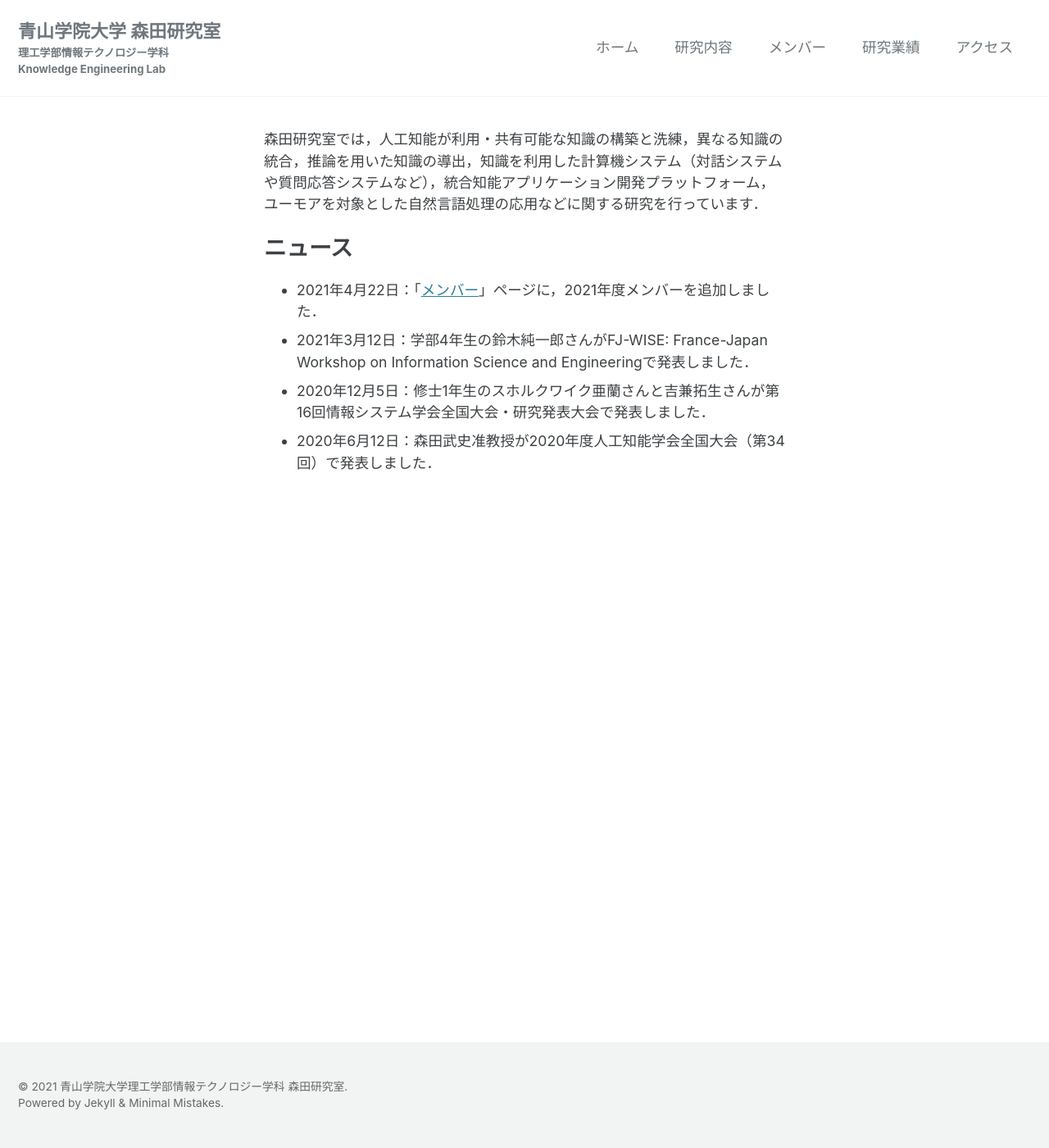
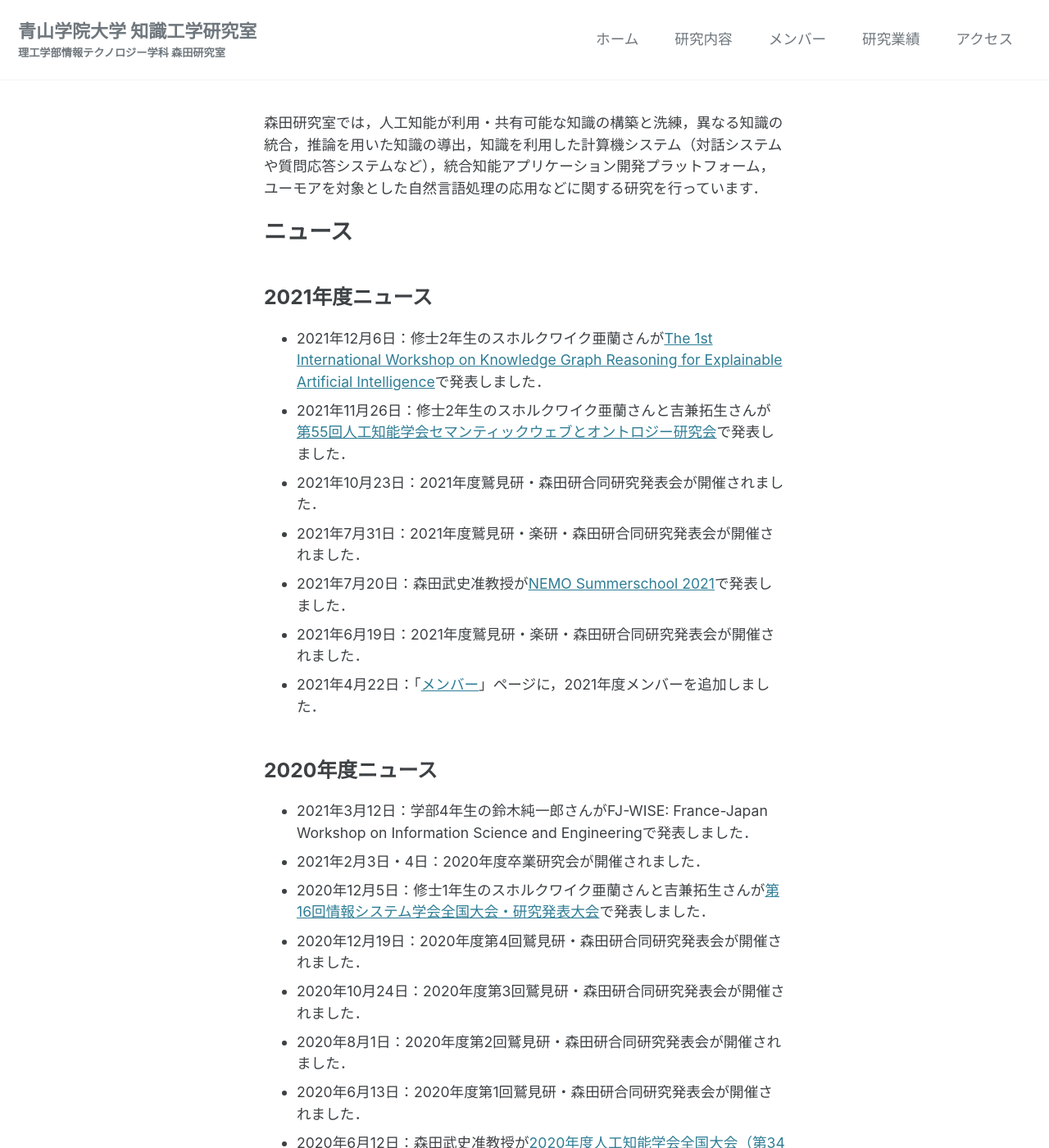
Before and after one commit to ke-lab-it-agu/ke-lab-it-agu.github.io, a Jekyll site: the page built from index.md, in a window 1280 px wide and 1400 px high. Shown: the whole window at 82% size. Built offline with Jekyll 4.4.1, drawn with Linux system fonts in a browser that asks for light colours; cached includes are drawn as plain includes; some of the changed text lies outside the part shown.

Commit message:
ニュースと研究業績を更新

```diff
--- a/_config.yml
+++ b/_config.yml
@@ -17,11 +17,11 @@ minimal_mistakes_skin    : "default" # "air", "aqua", "contrast", "dark", "dirt"
 # Site Settings
 locale                   : "ja"
 languages                : ["ja", "en"]
-title                    : "青山学院大学 森田研究室"
+title                    : "青山学院大学 知識工学研究室"
 title_separator          : "-"
-subtitle                 : 理工学部情報テクノロジー学科 <br> Knowledge Engineering Lab
-name                     : "青山学院大学理工学部情報テクノロジー学科 森田研究室"
-description              : "青山学院大学理工学部情報テクノロジー学科 森田研究室"
+subtitle                 : 理工学部情報テクノロジー学科 森田研究室
+name                     : "青山学院大学理工学部情報テクノロジー学科 知識工学研究室"
+description              : "青山学院大学理工学部情報テクノロジー学科 知識工学研究室"
 url                      : "https://ke.it.aoyama.ac.jp"
 baseurl                  : # the subpath of your site, e.g. "/blog"
 repository               : # GitHub username/repo-name e.g. "mmistakes/minimal-mistakes"
--- a/index.md
+++ b/index.md
@@ -7,7 +7,21 @@ layout: home
 
 森田研究室では，人工知能が利用・共有可能な知識の構築と洗練，異なる知識の統合，推論を用いた知識の導出，知識を利用した計算機システム（対話システムや質問応答システムなど），統合知能アプリケーション開発プラットフォーム，ユーモアを対象とした自然言語処理の応用などに関する研究を行っています．
 # ニュース
+## 2021年度ニュース
+* 2021年12月6日：修士2年生のスホルクワイク亜蘭さんが[The 1st International Workshop on Knowledge Graph Reasoning for Explainable Artificial Intelligence](https://kgr4xai.ikgrc.org/)で発表しました．
+* 2021年11月26日：修士2年生のスホルクワイク亜蘭さんと吉兼拓生さんが[第55回人工知能学会セマンティックウェブとオントロジー研究会](https://www.sigswo.org/papers/55program)で発表しました．
+* 2021年10月23日：2021年度鷲見研・森田研合同研究発表会が開催されました．
+* 2021年7月31日：2021年度鷲見研・楽研・森田研合同研究発表会が開催されました．
+* 2021年7月20日：森田武史准教授が[NEMO Summerschool 2021](https://nemo.omilab.org/2021/)で発表しました．
+* 2021年6月19日：2021年度鷲見研・楽研・森田研合同研究発表会が開催されました．
 * 2021年4月22日：「[メンバー]({{site.baseurl}}/members)」ページに，2021年度メンバーを追加しました．
+
+## 2020年度ニュース
 * 2021年3月12日：学部4年生の鈴木純一郎さんがFJ-WISE: France-Japan Workshop on Information Science and Engineeringで発表しました．
-* 2020年12月5日：修士1年生のスホルクワイク亜蘭さんと吉兼拓生さんが第16回情報システム学会全国大会・研究発表大会で発表しました．
-* 2020年6月12日：森田武史准教授が2020年度人工知能学会全国大会（第34回）で発表しました．
+* 2021年2月3日・4日：2020年度卒業研究会が開催されました．
+* 2020年12月5日：修士1年生のスホルクワイク亜蘭さんと吉兼拓生さんが[第16回情報システム学会全国大会・研究発表大会](https://www.issj.net/conf/issj2020/)で発表しました．
+* 2020年12月19日：2020年度第4回鷲見研・森田研合同研究発表会が開催されました．
+* 2020年10月24日：2020年度第3回鷲見研・森田研合同研究発表会が開催されました．
+* 2020年8月1日：2020年度第2回鷲見研・森田研合同研究発表会が開催されました．
+* 2020年6月13日：2020年度第1回鷲見研・森田研合同研究発表会が開催されました．
+* 2020年6月12日：森田武史准教授が[2020年度人工知能学会全国大会（第34回）](https://www.ai-gakkai.or.jp/jsai2020/)で発表しました．
```
Also changed, not shown: members.md (+2 -1 lines), publications.md (+13 -2 lines).
